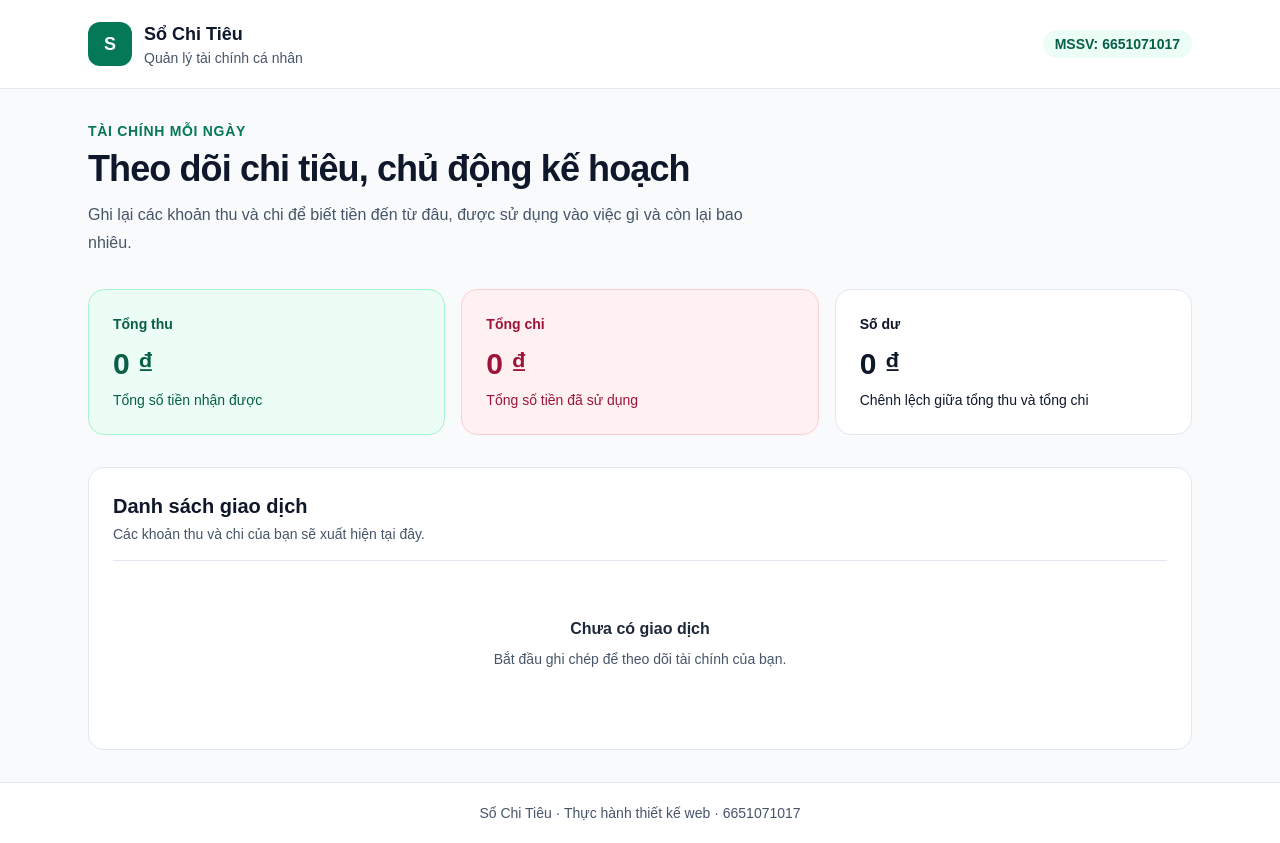
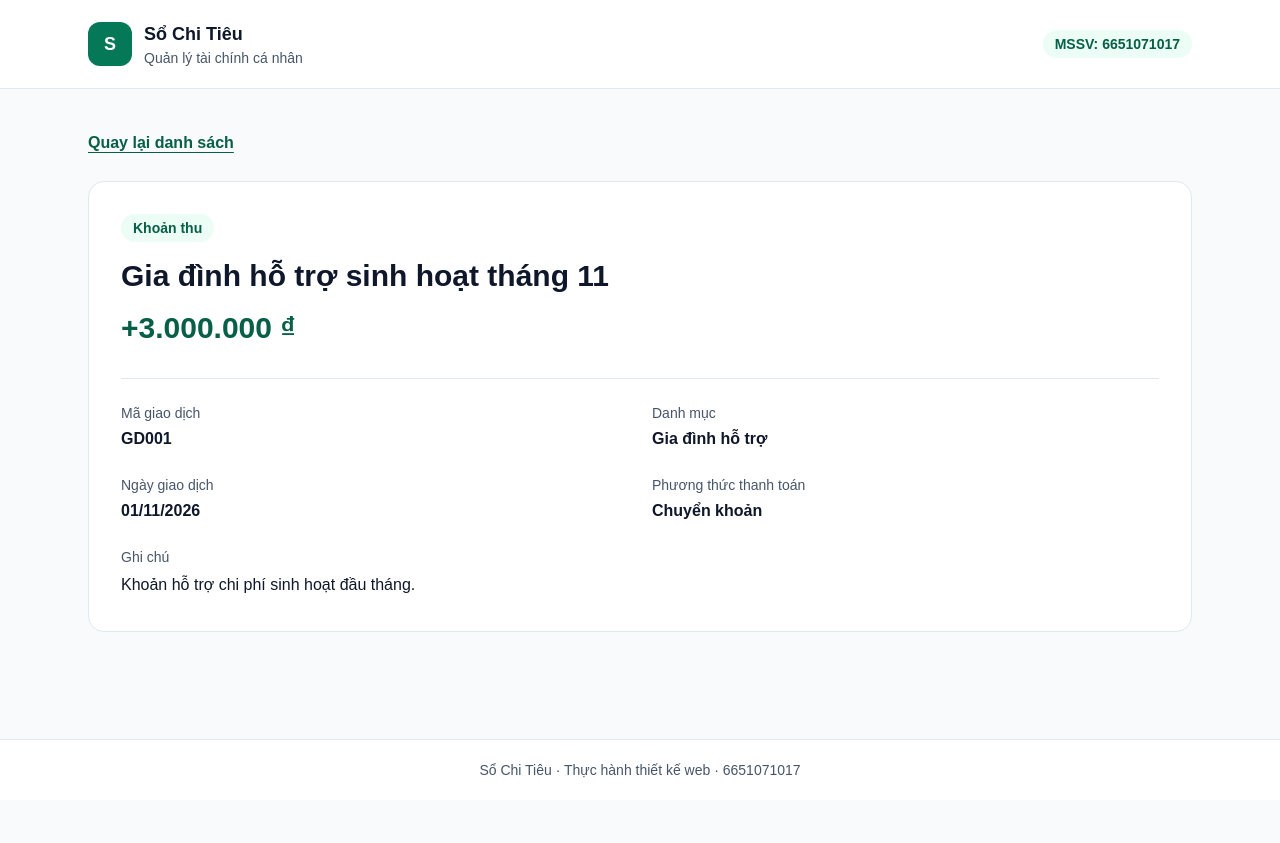
Before and after one commit to huynhnhuthao6977-beep/6651071017-lab2-quan-ly-chi-tieu, a React (Vite) app: page /item/GD001 in a window 1280 px wide. After the commit the page ends 800 px from the top, so only its background shows below. Built offline with nearby package versions, Linux system fonts and the light colour scheme.

Commit message:
[15:36] Them routing danh sach va chi tiet

```diff
--- a/src/App.tsx
+++ b/src/App.tsx
@@ -1,5 +1,8 @@
+import { Route, Routes } from 'react-router-dom'
 import Header from './components/Header'
-import SummaryCard from './components/SummaryCard'
+import DetailPage from './pages/DetailPage'
+import ListPage from './pages/ListPage'
+import NotFoundPage from './pages/NotFoundPage'
 
 export default function App() {
   return (
@@ -17,77 +20,11 @@ export default function App() {
         id="main-content"
         className="mx-auto w-full max-w-6xl flex-1 px-4 py-8 sm:px-6"
       >
-        <section aria-labelledby="page-title">
-          <p className="text-sm font-semibold uppercase tracking-wider text-brand-700">
-            Tài chính mỗi ngày
-          </p>
-
-          <h1
-            id="page-title"
-            className="mt-2 text-3xl font-bold tracking-tight sm:text-4xl"
-          >
-            Theo dõi chi tiêu, chủ động kế hoạch
-          </h1>
-
-          <p className="mt-3 max-w-2xl leading-7 text-slate-600">
-            Ghi lại các khoản thu và chi để biết tiền đến từ đâu,
-            được sử dụng vào việc gì và còn lại bao nhiêu.
-          </p>
-        </section>
-
-        <section
-          aria-label="Tổng quan thu chi"
-          className="mt-8 grid grid-cols-1 gap-4 sm:grid-cols-2 lg:grid-cols-3"
-        >
-          <SummaryCard
-            title="Tổng thu"
-            value="0 ₫"
-            description="Tổng số tiền nhận được"
-            tone="income"
-          />
-
-          <SummaryCard
-            title="Tổng chi"
-            value="0 ₫"
-            description="Tổng số tiền đã sử dụng"
-            tone="expense"
-          />
-
-          <SummaryCard
-            title="Số dư"
-            value="0 ₫"
-            description="Chênh lệch giữa tổng thu và tổng chi"
-            tone="balance"
-          />
-        </section>
-
-        <section
-          aria-labelledby="transactions-title"
-          className="mt-8 rounded-2xl border border-slate-200 bg-white p-5 sm:p-6"
-        >
-          <div className="border-b border-slate-200 pb-4">
-            <h2
-              id="transactions-title"
-              className="text-xl font-bold"
-            >
-              Danh sách giao dịch
-            </h2>
-
-            <p className="mt-1 text-sm text-slate-600">
-              Các khoản thu và chi của bạn sẽ xuất hiện tại đây.
-            </p>
-          </div>
-
-          <div className="px-2 py-14 text-center">
-            <p className="font-semibold text-slate-800">
-              Chưa có giao dịch
-            </p>
-
-            <p className="mt-2 text-sm text-slate-600">
-              Bắt đầu ghi chép để theo dõi tài chính của bạn.
-            </p>
-          </div>
-        </section>
+        <Routes>
+          <Route path="/" element={<ListPage />} />
+          <Route path="/item/:id" element={<DetailPage />} />
+          <Route path="*" element={<NotFoundPage />} />
+        </Routes>
       </main>
 
       <footer className="border-t border-slate-200 bg-white px-4 py-5 text-center text-sm text-slate-600">
--- a/src/main.tsx
+++ b/src/main.tsx
@@ -1,5 +1,6 @@
 import { StrictMode } from 'react'
 import { createRoot } from 'react-dom/client'
+import { BrowserRouter } from 'react-router-dom'
 import App from './App'
 import './index.css'
 
@@ -11,6 +12,8 @@ if (!rootElement) {
 
 createRoot(rootElement).render(
   <StrictMode>
-    <App />
+    <BrowserRouter>
+      <App />
+    </BrowserRouter>
   </StrictMode>,
 )
--- /dev/null
+++ b/src/pages/DetailPage.tsx
@@ -0,0 +1,111 @@
+import { Link, useParams } from 'react-router-dom'
+import { initialTransactions } from '../data/transactions'
+import { formatCurrency } from '../utils'
+
+export default function DetailPage() {
+  const { id } = useParams<{ id: string }>()
+
+  const transaction = initialTransactions.find(
+    (item) => item.id === id,
+  )
+
+  if (!transaction) {
+    return (
+      <section className="rounded-2xl border border-slate-200 bg-white p-6">
+        <h1 className="text-2xl font-bold">
+          Không tìm thấy giao dịch
+        </h1>
+
+        <p className="mt-3 text-slate-600">
+          Giao dịch không tồn tại hoặc đường dẫn không chính xác.
+        </p>
+
+        <Link
+          to="/"
+          className="mt-5 inline-flex min-h-11 items-center rounded-lg bg-brand-700 px-4 py-2 font-semibold text-white hover:bg-brand-800"
+        >
+          Về danh sách
+        </Link>
+      </section>
+    )
+  }
+
+  const isIncome = transaction.type === 'income'
+  const displayDate = transaction.date.split('-').reverse().join('/')
+
+  return (
+    <section aria-labelledby="detail-title">
+      <Link
+        to="/"
+        className="inline-flex min-h-11 items-center font-semibold text-brand-800 underline underline-offset-4"
+      >
+        Quay lại danh sách
+      </Link>
+
+      <article className="mt-4 rounded-2xl border border-slate-200 bg-white p-6 sm:p-8">
+        <p
+          className={`inline-flex rounded-full px-3 py-1 text-sm font-semibold ${
+            isIncome
+              ? 'bg-emerald-50 text-emerald-800'
+              : 'bg-rose-50 text-rose-800'
+          }`}
+        >
+          {isIncome ? 'Khoản thu' : 'Khoản chi'}
+        </p>
+
+        <h1
+          id="detail-title"
+          className="mt-4 break-words text-2xl font-bold sm:text-3xl"
+        >
+          {transaction.title}
+        </h1>
+
+        <p
+          className={`mt-4 break-words text-3xl font-bold ${
+            isIncome ? 'text-emerald-800' : 'text-rose-800'
+          }`}
+        >
+          {isIncome ? '+' : '-'}
+          {formatCurrency(transaction.amount)}
+        </p>
+
+        <dl className="mt-8 grid grid-cols-1 gap-6 border-t border-slate-200 pt-6 sm:grid-cols-2">
+          <div>
+            <dt className="text-sm text-slate-600">Mã giao dịch</dt>
+            <dd className="mt-1 font-semibold">{transaction.id}</dd>
+          </div>
+
+          <div>
+            <dt className="text-sm text-slate-600">Danh mục</dt>
+            <dd className="mt-1 font-semibold">
+              {transaction.category}
+            </dd>
+          </div>
+
+          <div>
+            <dt className="text-sm text-slate-600">Ngày giao dịch</dt>
+            <dd className="mt-1 font-semibold">
+              <time dateTime={transaction.date}>{displayDate}</time>
+            </dd>
+          </div>
+
+          <div>
+            <dt className="text-sm text-slate-600">
+              Phương thức thanh toán
+            </dt>
+            <dd className="mt-1 font-semibold">
+              {transaction.paymentMethod}
+            </dd>
+          </div>
+
+          <div className="sm:col-span-2">
+            <dt className="text-sm text-slate-600">Ghi chú</dt>
+            <dd className="mt-1 whitespace-pre-wrap break-words leading-7">
+              {transaction.note || 'Không có ghi chú.'}
+            </dd>
+          </div>
+        </dl>
+      </article>
+    </section>
+  )
+}
--- /dev/null
+++ b/src/pages/ListPage.tsx
@@ -0,0 +1,54 @@
+import { Link } from 'react-router-dom'
+import { initialTransactions } from '../data/transactions'
+import { formatCurrency } from '../utils'
+
+export default function ListPage() {
+  const firstTransaction = initialTransactions[0]
+
+  return (
+    <section aria-labelledby="list-title">
+      <p className="text-sm font-semibold uppercase tracking-wider text-brand-700">
+        Tài chính mỗi ngày
+      </p>
+
+      <h1
+        id="list-title"
+        className="mt-2 text-3xl font-bold tracking-tight sm:text-4xl"
+      >
+        Danh sách giao dịch
+      </h1>
+
+      <p className="mt-3 leading-7 text-slate-600">
+        Đã chuẩn bị {initialTransactions.length} giao dịch mẫu.
+        Danh sách đầy đủ sẽ được bổ sung ở bước tiếp theo.
+      </p>
+
+      {firstTransaction ? (
+        <article className="mt-8 rounded-2xl border border-slate-200 bg-white p-6">
+          <h2 className="text-xl font-bold">
+            {firstTransaction.title}
+          </h2>
+
+          <p className="mt-3 text-2xl font-bold text-brand-800">
+            {formatCurrency(firstTransaction.amount)}
+          </p>
+
+          <p className="mt-2 text-slate-600">
+            {firstTransaction.category}
+          </p>
+
+          <Link
+            to={`/item/${firstTransaction.id}`}
+            className="mt-5 inline-flex min-h-11 items-center justify-center rounded-lg bg-brand-700 px-4 py-2 font-semibold text-white hover:bg-brand-800"
+          >
+            Xem chi tiết
+          </Link>
+        </article>
+      ) : (
+        <p className="mt-8 rounded-xl border border-slate-200 bg-white p-6">
+          Chưa có giao dịch.
+        </p>
+      )}
+    </section>
+  )
+}
--- /dev/null
+++ b/src/pages/NotFoundPage.tsx
@@ -0,0 +1,24 @@
+import { Link } from 'react-router-dom'
+
+export default function NotFoundPage() {
+  return (
+    <section className="rounded-2xl border border-slate-200 bg-white p-8 text-center">
+      <p className="text-sm font-bold text-brand-800">404</p>
+
+      <h1 className="mt-2 text-3xl font-bold">
+        Không tìm thấy trang
+      </h1>
+
+      <p className="mt-3 text-slate-600">
+        Vui lòng kiểm tra đường dẫn hoặc quay về danh sách giao dịch.
+      </p>
+
+      <Link
+        to="/"
+        className="mt-6 inline-flex min-h-11 items-center rounded-lg bg-brand-700 px-4 py-2 font-semibold text-white hover:bg-brand-800"
+      >
+        Về danh sách
+      </Link>
+    </section>
+  )
+}
```
